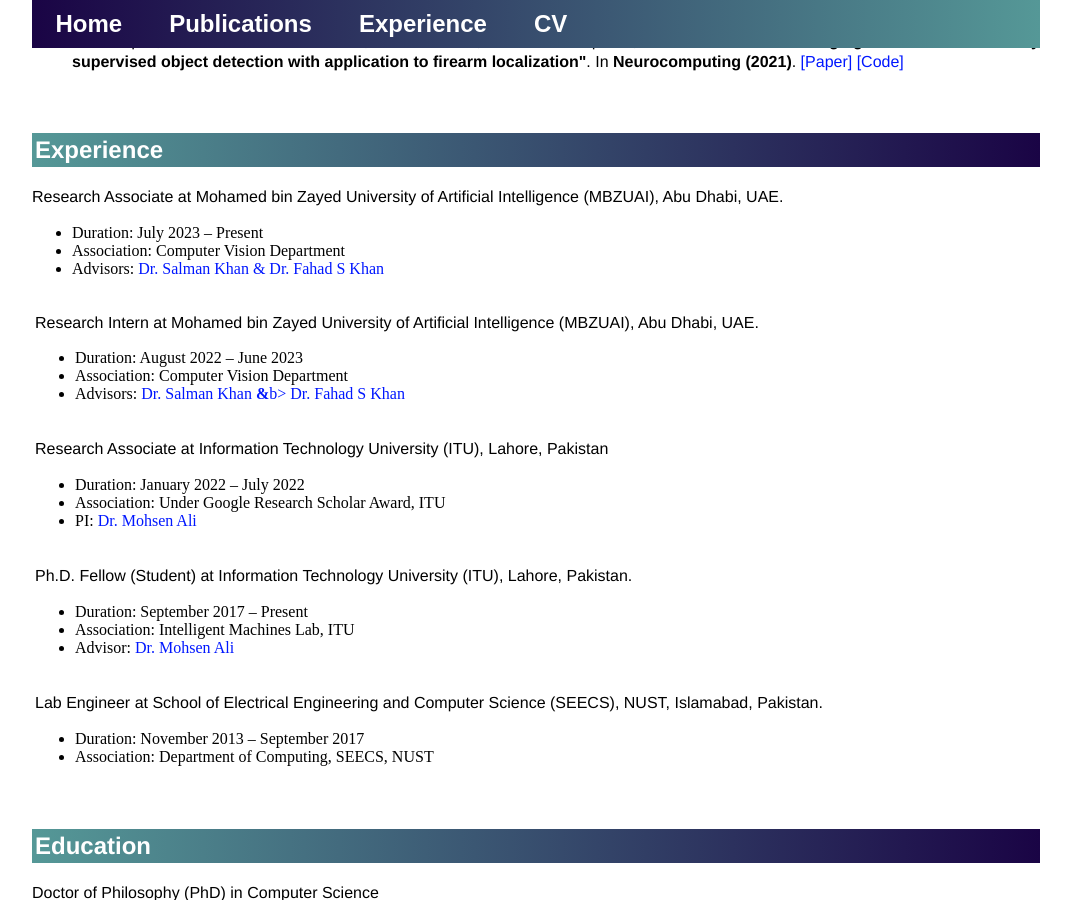
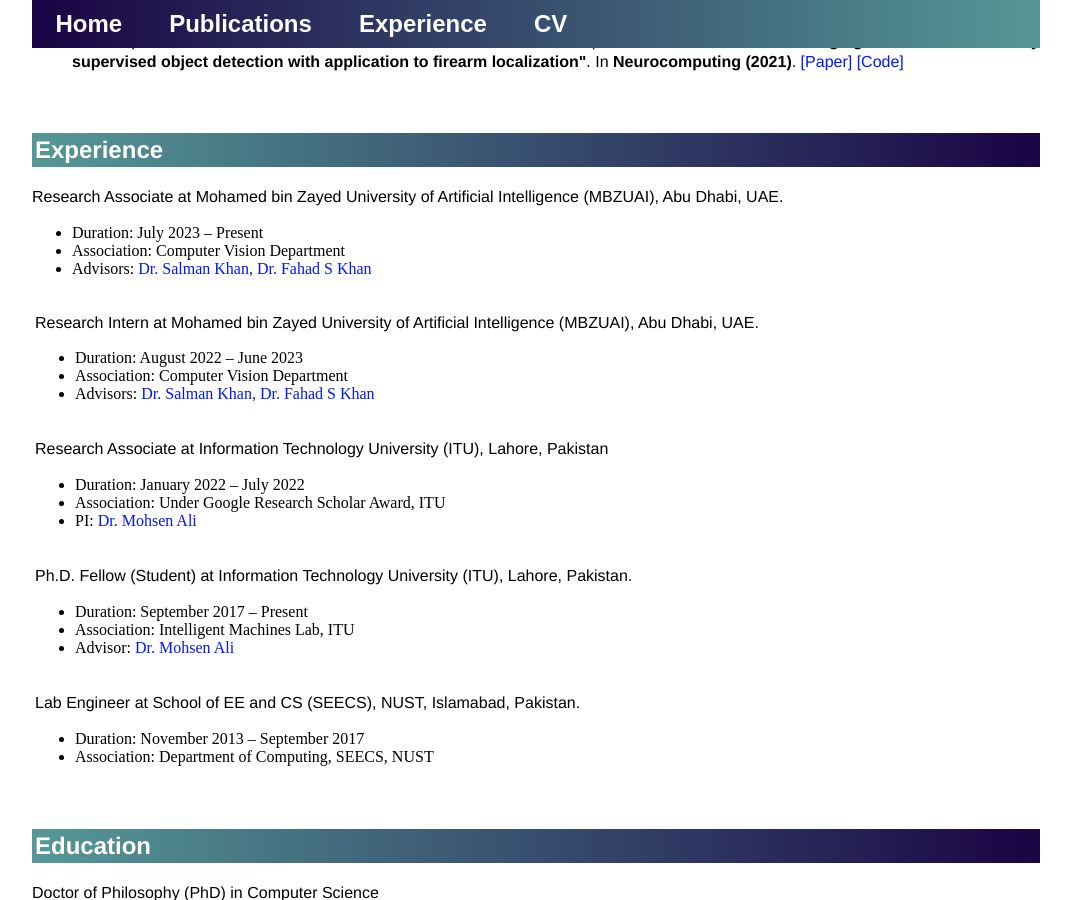
Before and after one commit to akhtarvision/akhtarvision.github.io, a Jekyll site: the page built from index.html, in a window 1280 px wide and 900 px high, scrolled down 836 px. Shown: the whole window, without its empty margins (104-1175 px from the left). Built offline with Jekyll 4.4.1, drawn with Linux system fonts in a browser that asks for light colours.

Commit message:
Update index.html

```diff
--- a/index.html
+++ b/index.html
@@ -110,8 +110,7 @@
 	 <ul class="contacts">
 				<li>Duration: July 2023 – Present</li>
 				<li>Association: Computer Vision Department</li>
-				<li>Advisors:<a href="https://scholar.google.es/citations?user=M59O9lkAAAAJ"> Dr. Salman Khan
-					&
+				<li>Advisors:<a href="https://scholar.google.es/citations?user=M59O9lkAAAAJ"> Dr. Salman Khan,
 					<a href="https://scholar.google.com/citations?user=zvaeYnUAAAAJ&hl=en"> Dr. Fahad S Khan</a></li>
 				</ul>
 </p>
@@ -123,8 +122,7 @@
 	 <ul class="contacts">
 				<li>Duration: August 2022 – June 2023</li>
 				<li>Association: Computer Vision Department</li>
-				<li>Advisors:<a href="https://scholar.google.es/citations?user=M59O9lkAAAAJ"> Dr. Salman Khan
-					<b>&</b>b>
+				<li>Advisors:<a href="https://scholar.google.es/citations?user=M59O9lkAAAAJ"> Dr. Salman Khan,
 					<a href="https://scholar.google.com/citations?user=zvaeYnUAAAAJ&hl=en"> Dr. Fahad S Khan</a></li>
 				</ul>
 </p>
@@ -157,7 +155,7 @@
 <td>
 
 <p>
-Lab Engineer at School of Electrical Engineering and Computer Science (SEECS), NUST, Islamabad, Pakistan.
+Lab Engineer at School of EE and CS (SEECS), NUST, Islamabad, Pakistan.
 	 <ul class="contacts">
 				<li>Duration: November 2013 – September 2017</li>
 				<li>Association: Department of Computing, SEECS, NUST</li>
```
